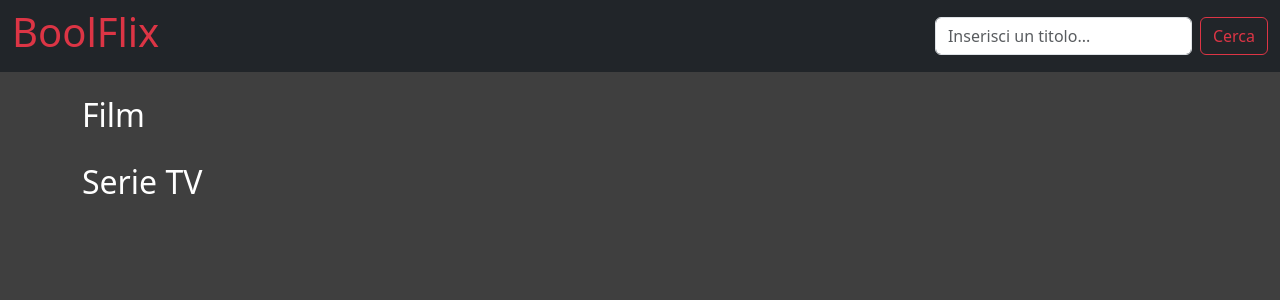
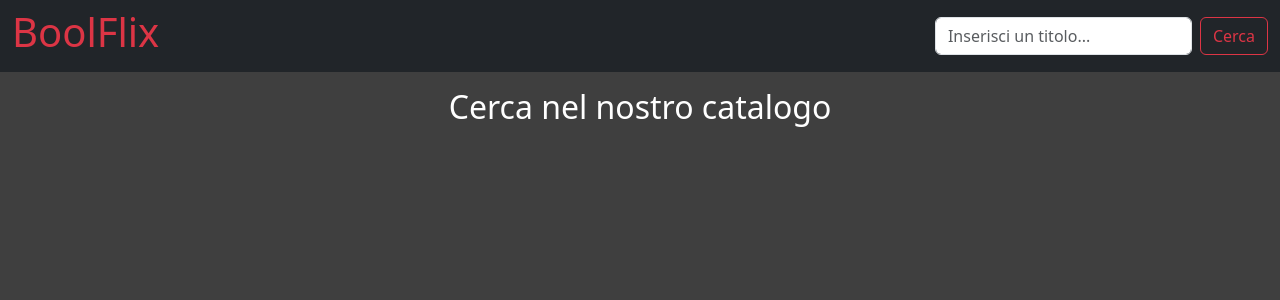
Before and after one commit to Salvo-Raia/react-boolflix, a React (Vite) app: page / in a window 1280 px wide. Shown: the top 300 px of the page. Built offline with nearby package versions, Linux system fonts and the light colour scheme.

Commit message:
Add: conditional catalogue rendering

```diff
--- a/index.html
+++ b/index.html
@@ -4,7 +4,7 @@
     <meta charset="UTF-8" />
     <link rel="icon" type="image/svg+xml" href="/vite.svg" />
     <meta name="viewport" content="width=device-width, initial-scale=1.0" />
-    <title>react-accordion</title>
+    <title>BoolFlix</title>
   </head>
   <body>
     <div id="root"></div>
--- a/src/assets/css/index.css
+++ b/src/assets/css/index.css
@@ -4,7 +4,6 @@ body {
 }
 
 h2 {
-    width: 20%;
     padding-bottom: 5px;
     color: white;
 }
--- a/src/pages/HomePage.jsx
+++ b/src/pages/HomePage.jsx
@@ -20,8 +20,7 @@ export default function HomePage() {
     let fixedRate = Math.round(rate / 2);
     return "⭐".repeat(fixedRate);
   }
-
-  return (
+  return movieList && movieList.length > 0 ? (
     <div className="container">
       <section className="Film my-4">
         <h2>Film</h2>
@@ -65,5 +64,9 @@ export default function HomePage() {
         </div>
       </section>
     </div>
+  ) : (
+    <div className="container text-center text-white my-3 ">
+      <h3 className="h2">Cerca nel nostro catalogo</h3>
+    </div>
   );
 }
```
